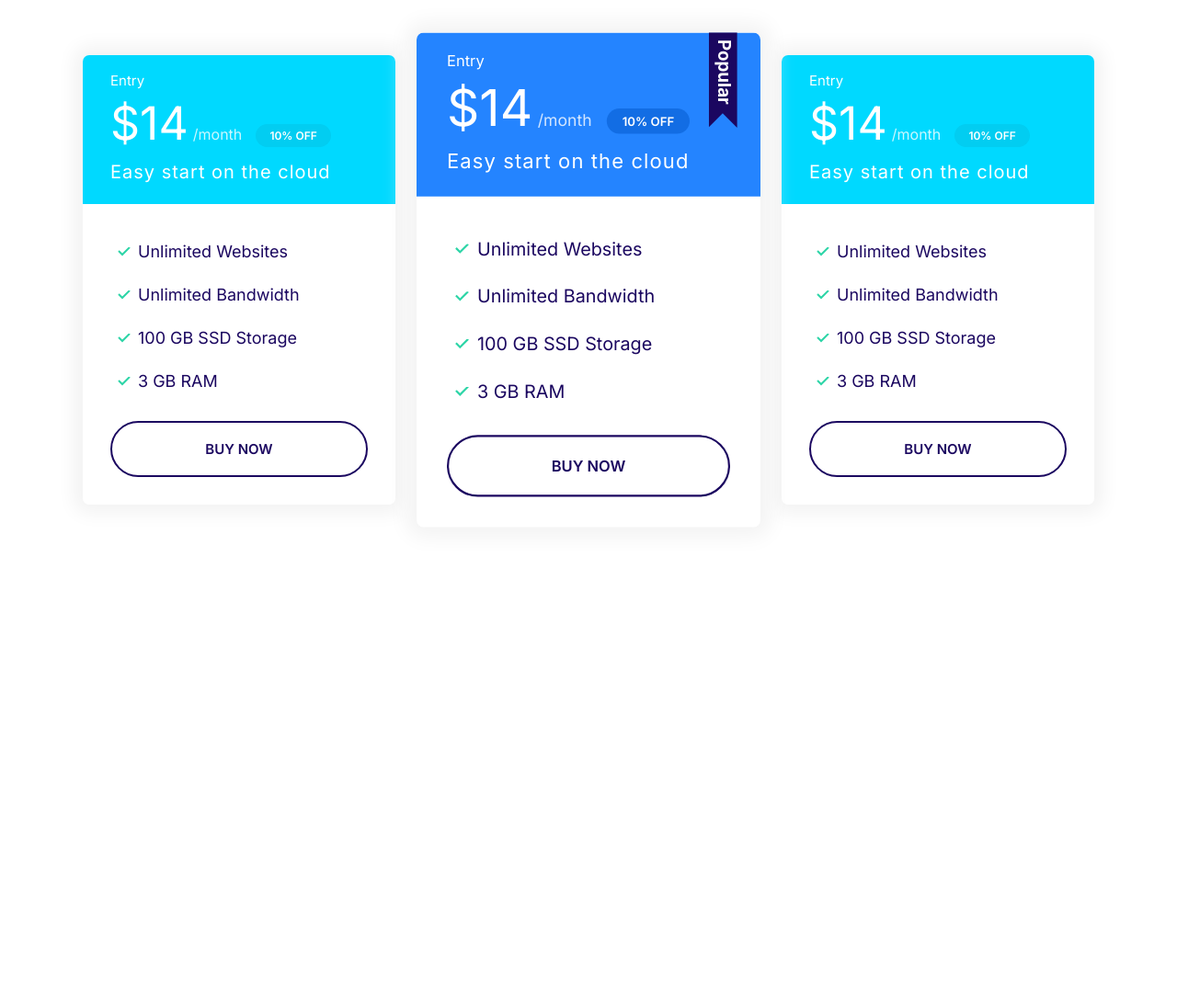
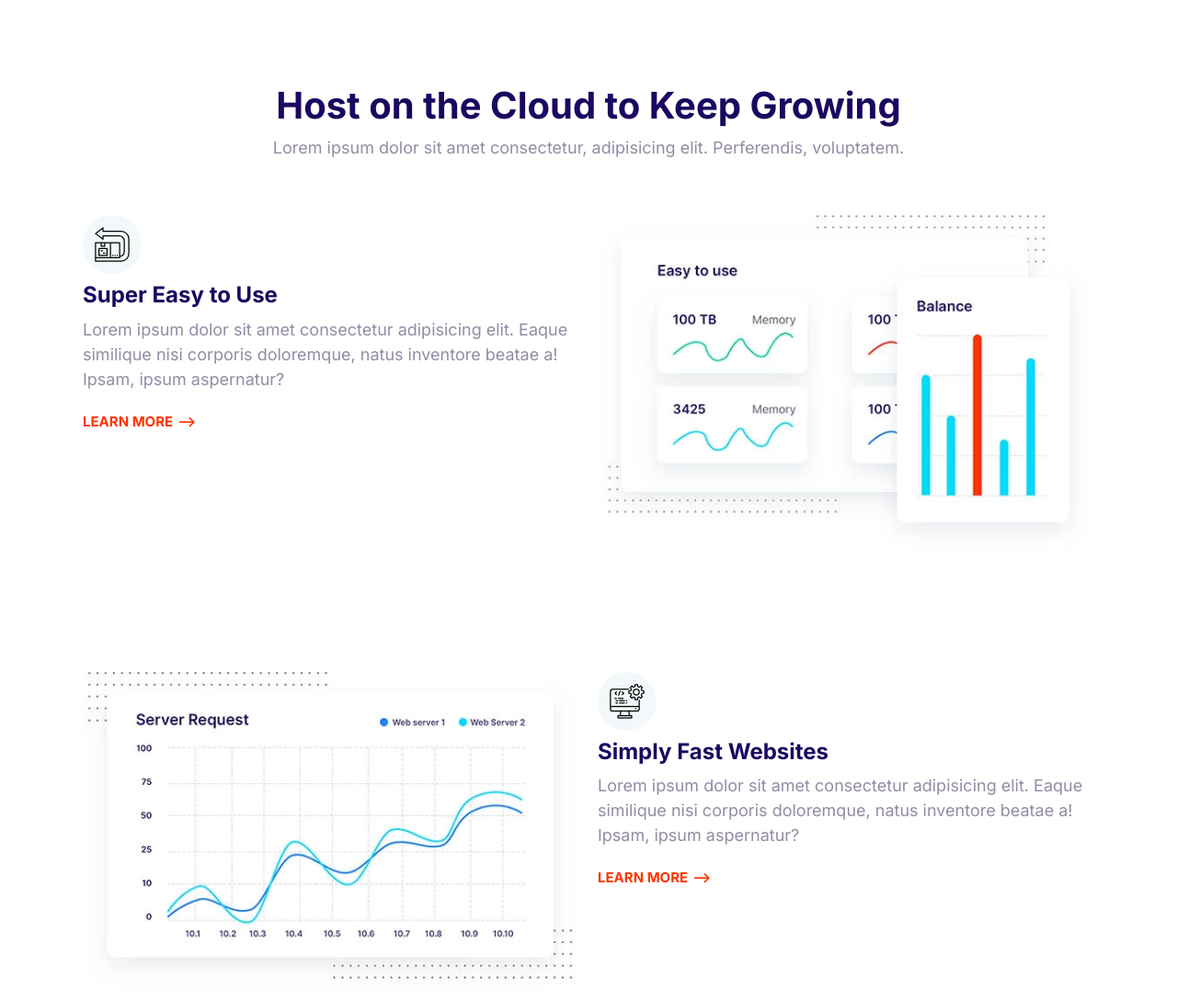
Before and after one commit to connorwestleydev/moshify, a plain HTML site: page index.html in a window 1280 px wide. Shown: the top 1088 px of the page at 92% size. Before the commit the page ends 800 px from the top, so only its background shows below. Drawn offline with Linux system fonts and the light colour scheme.

Commit message:
Implement the feature block

```diff
--- a/css/styles.css
+++ b/css/styles.css
@@ -753,6 +753,30 @@ a {
 }
 
 .block-plans .card {
+  margin: 0 auto;
   max-width: 500px;
-  margin: 0 auto;
 }
+
+/* Features */
+.feature {
+  gap: 4rem 2rem;
+  margin: 12rem 0;
+}
+
+.feature:first-of-type {
+  margin-top: 6rem;
+}
+
+.feature__heading {
+  margin: 1rem 0;
+}
+
+.feature__image {
+  width: 100%;
+}
+
+@media screen and (min-width: 768px) {
+  .feature:nth-of-type(even) .feature__content {
+    order: 2;
+  }
+}
--- a/index.html
+++ b/index.html
@@ -13,69 +13,122 @@
     <link rel="stylesheet" href="css/styles.css" />
   </head>
   <body>
-    <section class="block container block-plan block-plans">
-      <div class="grid grid--1x3">
-        <div class="plan">
-          <div class="card card--secondary">
-            <header class="card__header">
-              <h3 class="plan__name">Entry</h3>
-              <span class="plan__price">$14</span>
-              <span class="plan__billing-cycle">/month</span>
-              <span class="badge badge--secondary badge--small">10% OFF</span>
-              <span class="plan__description">Easy start on the cloud</span>
-            </header>
-            <div class="card__body">
-              <ul class="list list--tick">
-                <li class="list__item">Unlimited Websites</li>
-                <li class="list__item">Unlimited Bandwidth</li>
-                <li class="list__item">100 GB SSD Storage</li>
-                <li class="list__item">3 GB RAM</li>
-              </ul>
-              <button class="btn btn--outline btn--block">Buy Now</button>
-            </div>
-          </div>
+    <section class="block container">
+      <header class="block__header">
+        <h2>Host on the Cloud to Keep Growing</h2>
+        <p>
+          Lorem ipsum dolor sit amet consectetur, adipisicing elit. Perferendis,
+          voluptatem.
+        </p>
+      </header>
+      <article class="grid grid--1x2 feature">
+        <div class="feature__content">
+          <span class="icon-container">
+            <svg class="icon">
+              <use xlink:href="images/sprite.svg#easy"></use>
+            </svg>
+          </span>
+          <h3 class="feature__heading">Super Easy to Use</h3>
+          <p>
+            Lorem ipsum dolor sit amet consectetur adipisicing elit. Eaque
+            similique nisi corporis doloremque, natus inventore beatae a! Ipsam,
+            ipsum aspernatur?
+          </p>
+          <a href="#" class="link-arrow">Learn More</a>
         </div>
-        <div class="plan plan--popular">
-          <div class="card card--primary">
-            <header class="card__header">
-              <h3 class="plan__name">Entry</h3>
-              <span class="plan__price">$14</span>
-              <span class="plan__billing-cycle">/month</span>
-              <span class="badge badge--primary badge--small">10% OFF</span>
-              <span class="plan__description">Easy start on the cloud</span>
-            </header>
-            <div class="card__body">
-              <ul class="list list--tick">
-                <li class="list__item">Unlimited Websites</li>
-                <li class="list__item">Unlimited Bandwidth</li>
-                <li class="list__item">100 GB SSD Storage</li>
-                <li class="list__item">3 GB RAM</li>
-              </ul>
-              <button class="btn btn--outline btn--block">Buy Now</button>
-            </div>
-          </div>
+        <picture>
+          <source
+            type="image/webp"
+            srcset="images/easy.webp 1x, images/easy@2x.webp 2x"
+          />
+          <source
+            type="image/jpg"
+            srcset="images/easy.jpg 1x, images/easy@2x.jpg 2x"
+          />
+          <img class="feature__image" src="images/easy@2x.jpg" alt="" />
+        </picture>
+      </article>
+      <article class="grid grid--1x2 feature">
+        <div class="feature__content">
+          <span class="icon-container">
+            <svg class="icon">
+              <use xlink:href="images/sprite.svg#computer"></use>
+            </svg>
+          </span>
+          <h3 class="feature__heading">Simply Fast Websites</h3>
+          <p>
+            Lorem ipsum dolor sit amet consectetur adipisicing elit. Eaque
+            similique nisi corporis doloremque, natus inventore beatae a! Ipsam,
+            ipsum aspernatur?
+          </p>
+          <a href="#" class="link-arrow">Learn More</a>
         </div>
-        <div class="plan">
-          <div class="card card--secondary">
-            <header class="card__header">
-              <h3 class="plan__name">Entry</h3>
-              <span class="plan__price">$14</span>
-              <span class="plan__billing-cycle">/month</span>
-              <span class="badge badge--secondary badge--small">10% OFF</span>
-              <span class="plan__description">Easy start on the cloud</span>
-            </header>
-            <div class="card__body">
-              <ul class="list list--tick">
-                <li class="list__item">Unlimited Websites</li>
-                <li class="list__item">Unlimited Bandwidth</li>
-                <li class="list__item">100 GB SSD Storage</li>
-                <li class="list__item">3 GB RAM</li>
-              </ul>
-              <button class="btn btn--outline btn--block">Buy Now</button>
-            </div>
-          </div>
+        <picture>
+          <source
+            type="image/webp"
+            srcset="images/fast.webp 1x, images/fast@2x.webp 2x"
+          />
+          <source
+            type="image/jpg"
+            srcset="images/fast.jpg 1x, images/fast@2x.jpg 2x"
+          />
+          <img class="feature__image" src="images/easy@2x.jpg" alt="" />
+        </picture>
+      </article>
+      <article class="grid grid--1x2 feature">
+        <div class="feature__content">
+          <span class="icon-container">
+            <svg class="icon">
+              <use xlink:href="images/sprite.svg#wordpress"></use>
+            </svg>
+          </span>
+          <h3 class="feature__heading">WordPress Made Easy</h3>
+          <p>
+            Lorem ipsum dolor sit amet consectetur adipisicing elit. Eaque
+            similique nisi corporis doloremque, natus inventore beatae a! Ipsam,
+            ipsum aspernatur?
+          </p>
+          <a href="#" class="link-arrow">Learn More</a>
         </div>
-      </div>
+        <picture>
+          <source
+            type="image/webp"
+            srcset="images/wordpress.webp 1x, images/wordpress@2x.webp 2x"
+          />
+          <source
+            type="image/jpg"
+            srcset="images/wordpress.jpg 1x, images/wordpress@2x.jpg 2x"
+          />
+          <img class="feature__image" src="images/easy@2x.jpg" alt="" />
+        </picture>
+      </article>
+      <article class="grid grid--1x2 feature">
+        <div class="feature__content">
+          <span class="icon-container">
+            <svg class="icon">
+              <use xlink:href="images/sprite.svg#clock"></use>
+            </svg>
+          </span>
+          <h3 class="feature__heading">24/7 Expert Support</h3>
+          <p>
+            Lorem ipsum dolor sit amet consectetur adipisicing elit. Eaque
+            similique nisi corporis doloremque, natus inventore beatae a! Ipsam,
+            ipsum aspernatur?
+          </p>
+          <a href="#" class="link-arrow">Learn More</a>
+        </div>
+        <picture>
+          <source
+            type="image/webp"
+            srcset="images/support.webp 1x, images/support@2x.webp 2x"
+          />
+          <source
+            type="image/jpg"
+            srcset="images/support.jpg 1x, images/support@2x.jpg 2x"
+          />
+          <img class="feature__image" src="images/easy@2x.jpg" alt="" />
+        </picture>
+      </article>
     </section>
     <script src="js/main.js"></script>
   </body>
```
Also changed, not shown: components/block-feature.html (added, +117 -0 lines), images/easy.jpg (added), images/easy.webp (added), images/easy@2x.jpg (added), images/easy@2x.webp (added), images/fast.jpg (added), images/fast.webp (added), images/fast@2x.jpg (added), images/fast@2x.webp (added), images/support.jpg (added), images/support.webp (added), images/support@2x.jpg (added), images/support@2x.webp (added), images/wordpress.jpg (added), 3 more files.
